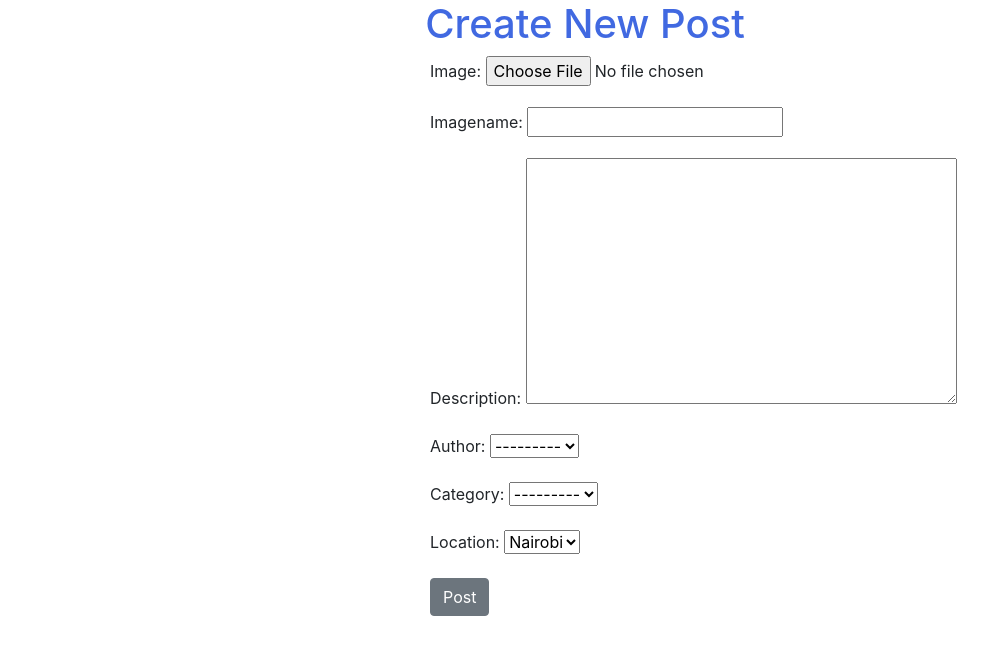
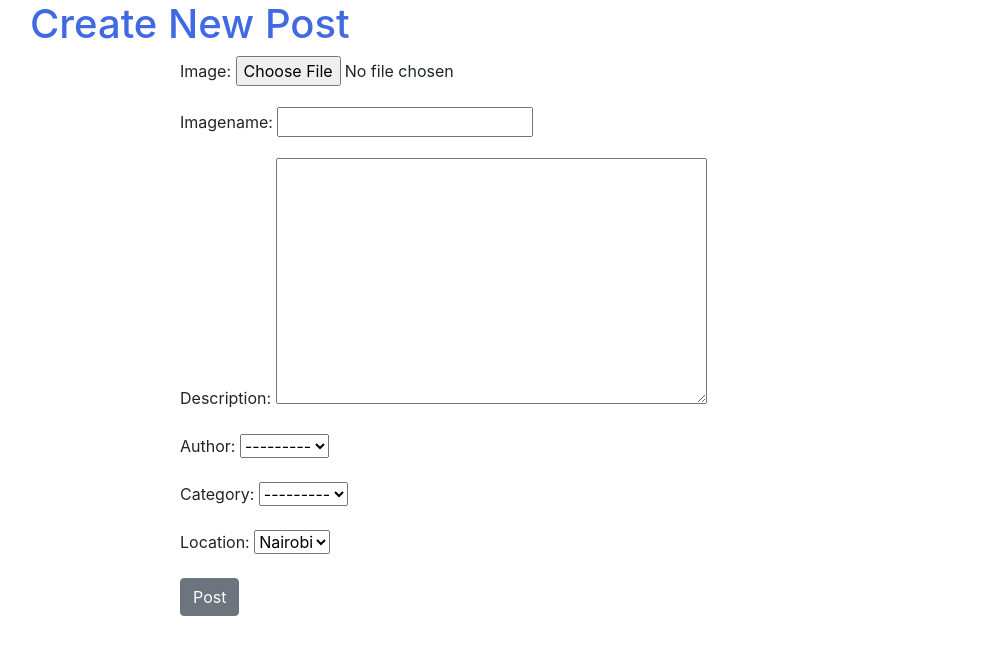
Before and after one commit to Mercynenoh/Photo-Explorer, a Django app: page /new/ in a window 1280 px wide. Shown: the part 56-711 px from the top of the page, without its empty margins (55-1043 px from the left). Run offline with Django 3.2, Linux system fonts and the light colour scheme; data comes from the database, SQL or seed files in the repository; some libraries are stand-ins or nearby versions.

Commit message:
Deploy to heroku

```diff
--- a/pictures/templates/pictures/post_form.html
+++ b/pictures/templates/pictures/post_form.html
@@ -1,7 +1,7 @@
 {%extends 'pictures/base.html'%}
 {% block content %}
-<h1 class="text-center"> Create New Post</h1>
-<form action="{% url 'new' %}" method="POST" enctype="multipart/form-data" style="margin-left: 400px;">
+<h1 > Create New Post</h1>
+<form action="{% url 'new' %}" method="POST" enctype="multipart/form-data" style="margin-left: 150px;">
 {% csrf_token %}
 {{ form.as_p}}
 <input type="submit" value="Post" class="btn btn-secondary">
```
